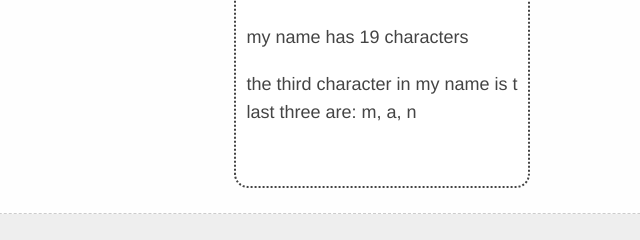
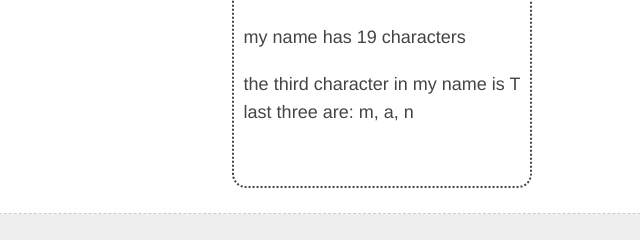
Before and after one commit to elt-abdel/lab_4, a plain HTML site: page index.html in a window 1280 px wide. Both pictures are taken after a click on the button "Click me to make a change". Shown: the part 250-490 px from the top of the page, 258-898 px from the left. Drawn offline with Linux system fonts and the light colour scheme.

Commit message:
Update index.html

```diff
--- a/index.html
+++ b/index.html
@@ -56,7 +56,7 @@
         p1.appendChild(newContent1);
 
         var newContent2 = document.createTextNode(
-          `the third character in my name is ${name[2]}`
+          `the third character in my name is ${name[2].toUpperCase()}`
         );
         p2.appendChild(newContent2);
 
```
